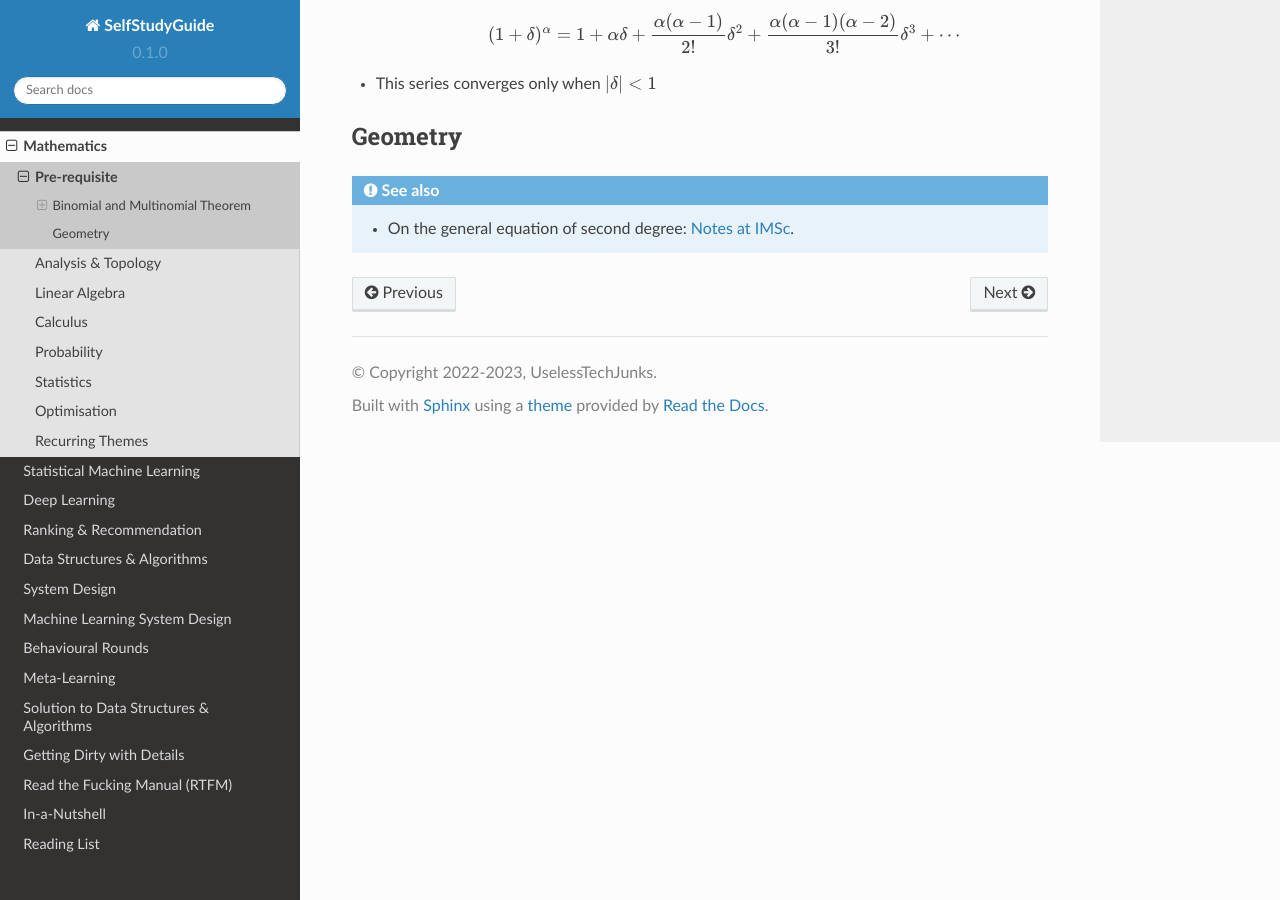
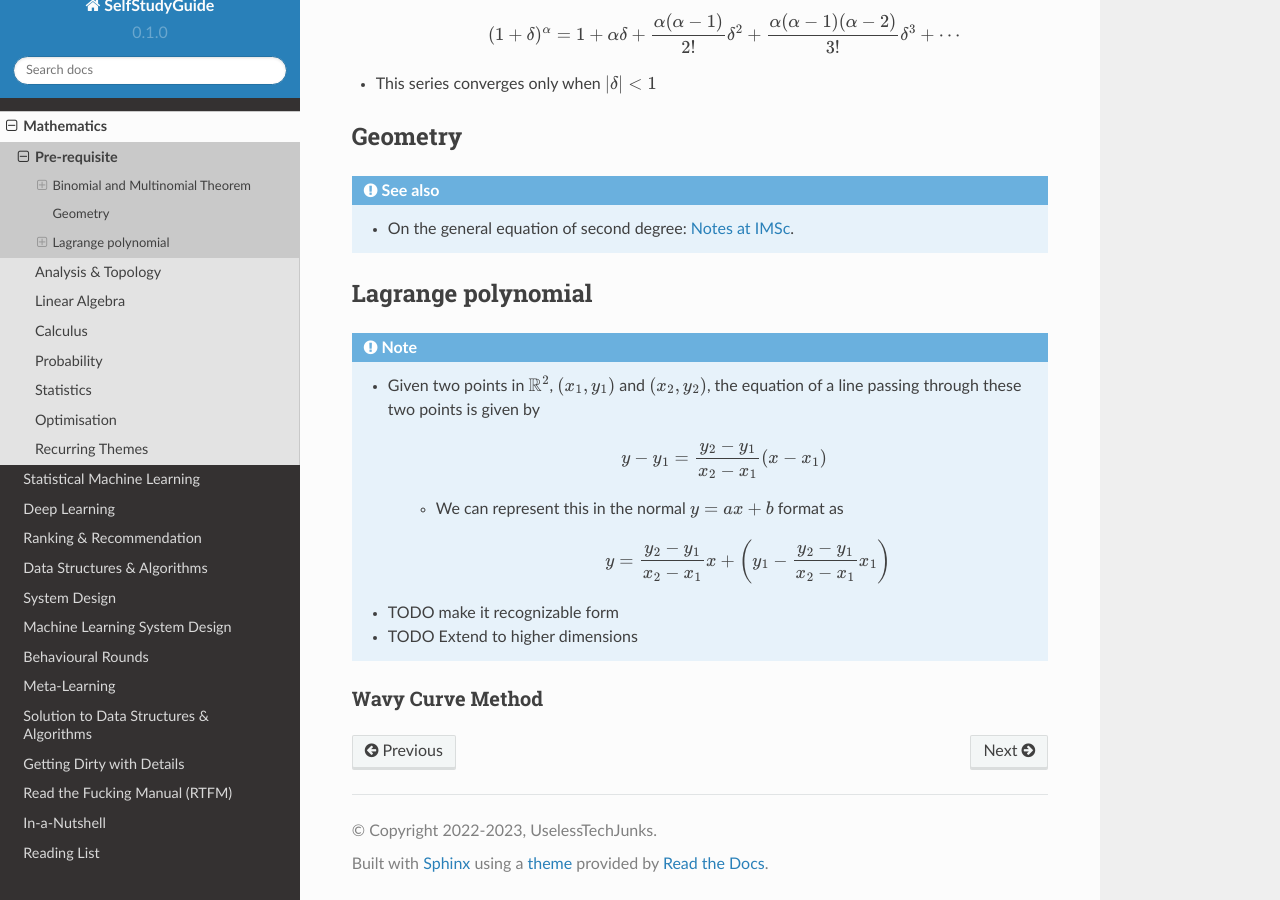
Before and after one commit to uselesstechjunks/leetcode, a Sphinx documentation site: the page built from docs/source/math/prereq.rst, in a window 1280 px wide and 900 px high, scrolled down 1501 px. Built offline with Sphinx 7.4.7 and the Read the Docs theme 2.0.0, drawn with Linux system fonts in a browser that asks for light colours.

Commit message:
Update prereq.rst

```diff
--- a/docs/source/math/prereq.rst
+++ b/docs/source/math/prereq.rst
@@ -51,3 +51,20 @@ Geometry
 
 .. seealso::
 	* On the general equation of second degree: `Notes at IMSc <https://www.imsc.res.in/~svis/eme13/kesavan-new.pdf>`_.
+
+***********************************************
+Lagrange polynomial
+***********************************************
+.. note::
+	* Given two points in :math:`\mathbb{R}^2`, :math:`(x_1,y_1)` and :math:`(x_2,y_2)`, the equation of a line passing through these two points is given by
+
+		.. math:: y-y_1=\frac{y_2-y_1}{x_2-x_1}(x-x_1)
+
+		* We can represent this in the normal :math:`y=ax+b` format as
+
+			.. math:: y=\frac{y_2-y_1}{x_2-x_1}x+\left(y_1-\frac{y_2-y_1}{x_2-x_1}x_1\right)
+	* TODO make it recognizable form
+	* TODO Extend to higher dimensions
+
+Wavy Curve Method
+===============================================================
```
